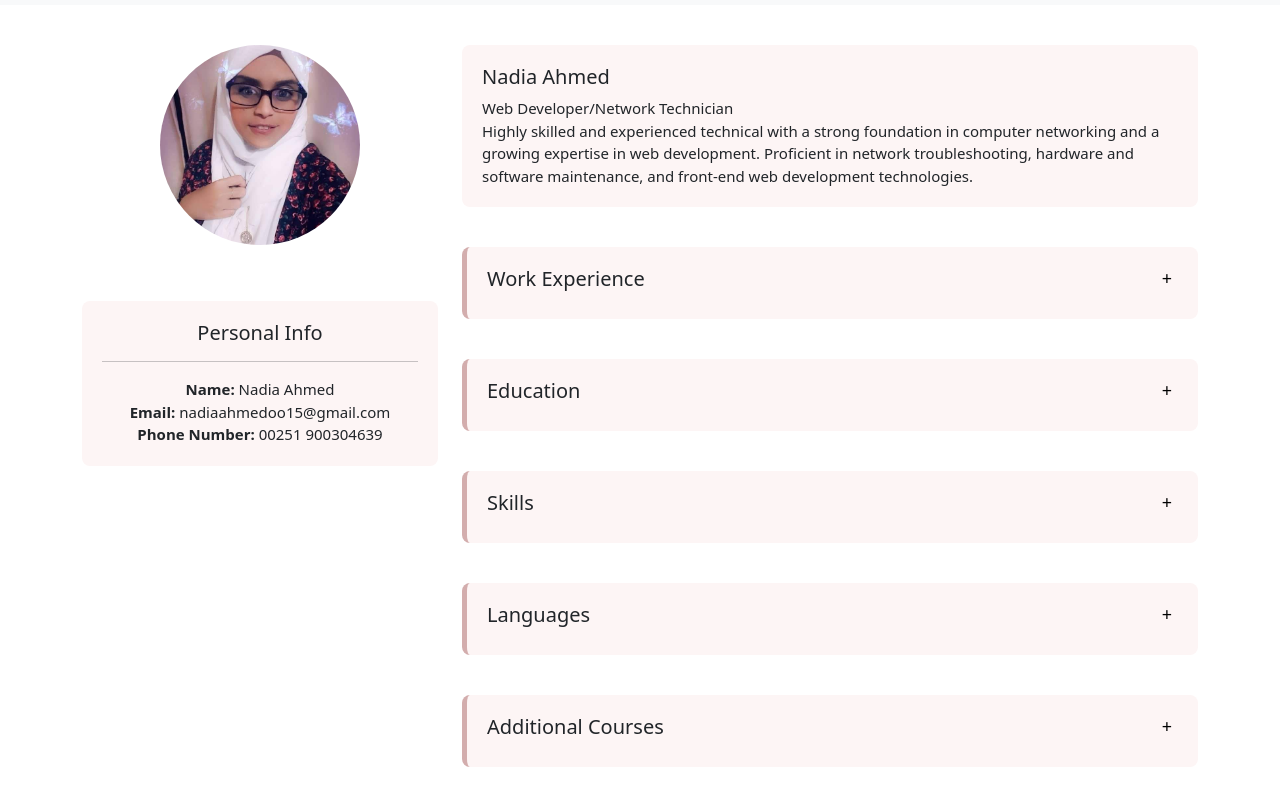
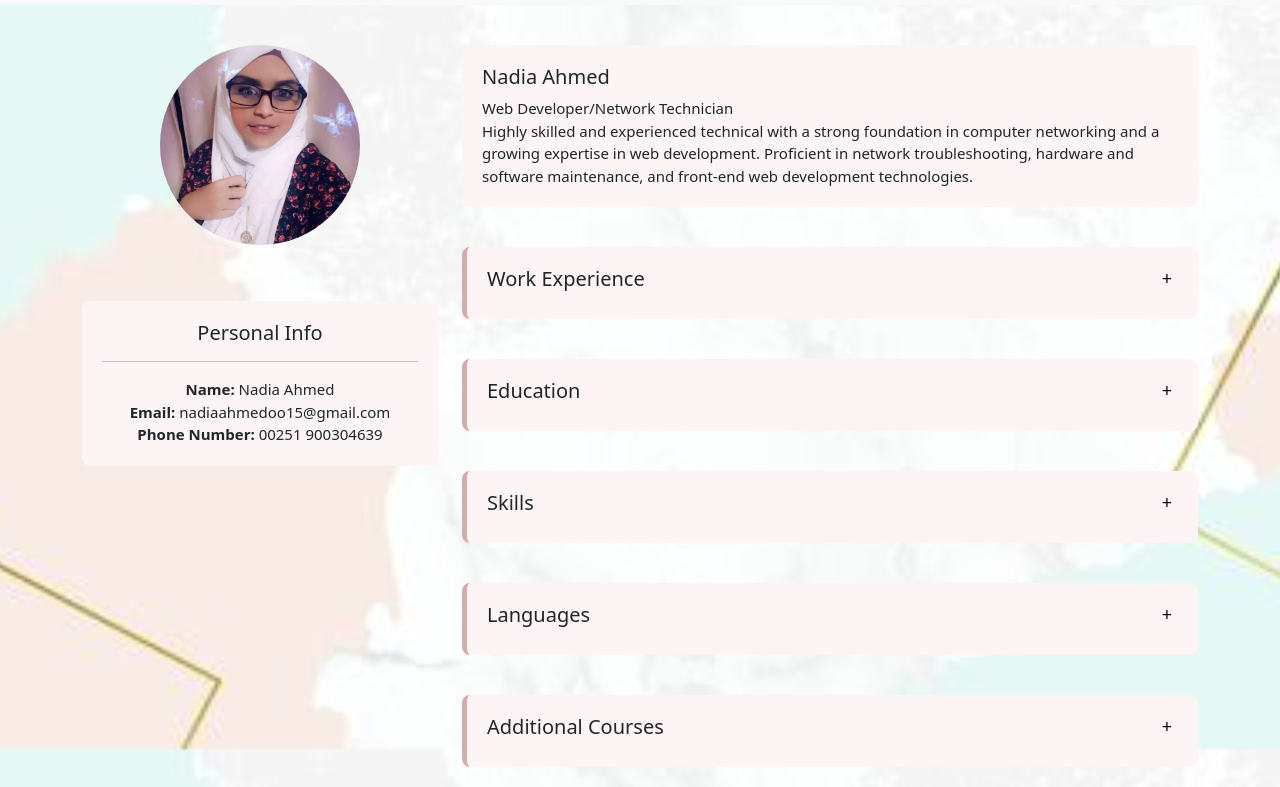
Before and after one commit to NadiaAhmed15/assignment22, a plain HTML site: page About.html in a window 1280 px wide. Shown: the part 51-838 px from the top of the page. Drawn offline with nearby package versions, Linux system fonts and the light colour scheme.

Commit message:
Update About.css

```diff
--- a/About.css
+++ b/About.css
@@ -1,4 +1,6 @@
 body {
+ background: url(background.jpg) no-repeat center center fixed;
+    background-size: cover;
     font-family: 'Poppins', sans-serif;
     background-color: #f4f4f4;
     margin: 20px;
```
